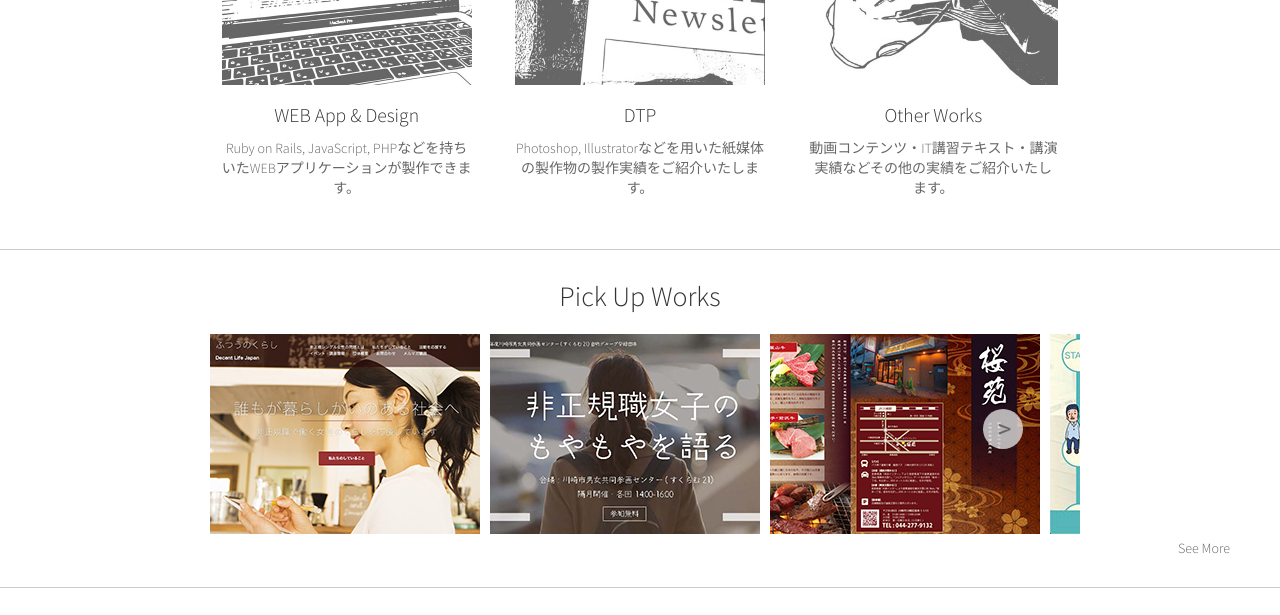
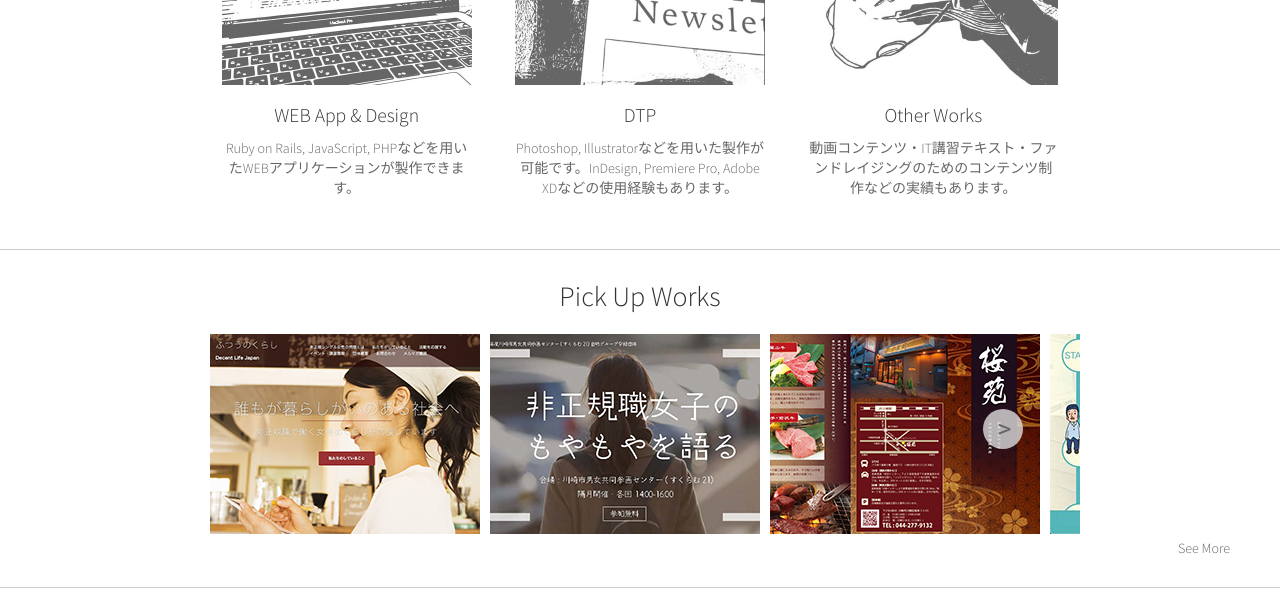
Before and after one commit to sazumy/portfolio, a plain HTML site: page index.html in a window 1280 px wide. Shown: the part 840-1455 px from the top of the page. Drawn offline with nearby package versions, Linux system fonts and the light colour scheme.

Commit message:
modify what i can do message

```diff
--- a/index.html
+++ b/index.html
@@ -64,7 +64,7 @@
               </figure>
               <div class="app__description">
                 <h3 class="works__header">WEB App & Design</h3>
-                <p>Ruby on Rails, JavaScript, PHPなどを持ちいたWEBアプリケーションが製作できます。</p>
+                <p>Ruby on Rails, JavaScript, PHPなどを用いたWEBアプリケーションが製作できます。</p>
               </div>
 
             </section>
@@ -74,7 +74,7 @@
               </figure>
               <div class="design__description">
                 <h3 class="works__header">DTP</h3>
-                <p>Photoshop, Illustratorなどを用いた紙媒体の製作物の製作実績をご紹介いたします。</p>
+                <p>Photoshop, Illustratorなどを用いた製作が可能です。InDesign, Premiere Pro, Adobe XDなどの使用経験もあります。</p>
               </div>
             </section>
 
@@ -84,7 +84,7 @@
               </figure>
               <div class="other__description">
                   <h3 class="works__header">Other Works</h3>
-                <p>動画コンテンツ・IT講習テキスト・講演実績などその他の実績をご紹介いたします。</p>
+                <p>動画コンテンツ・IT講習テキスト・ファンドレイジングのためのコンテンツ制作などの実績もあります。</p>
               </div>
             </section>
           </div><!--end.info__content-->
```
